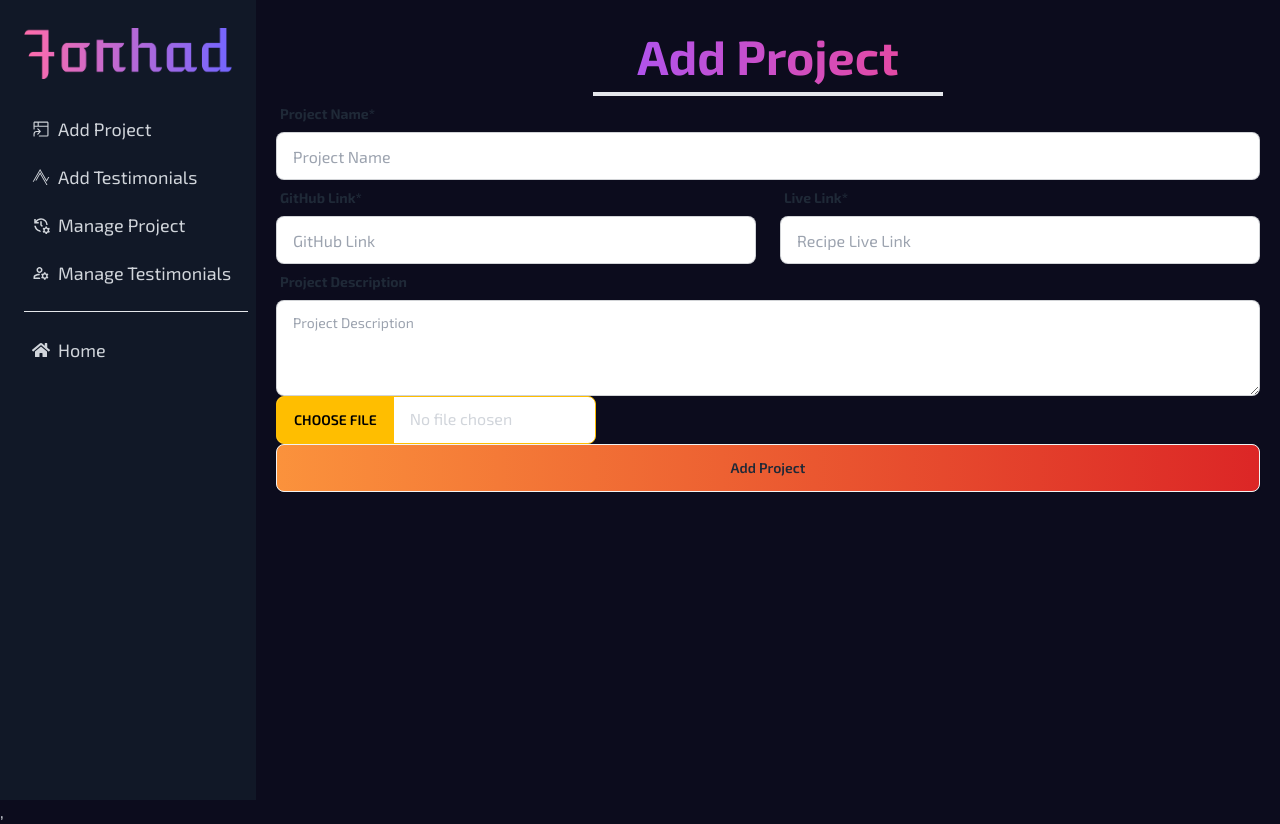
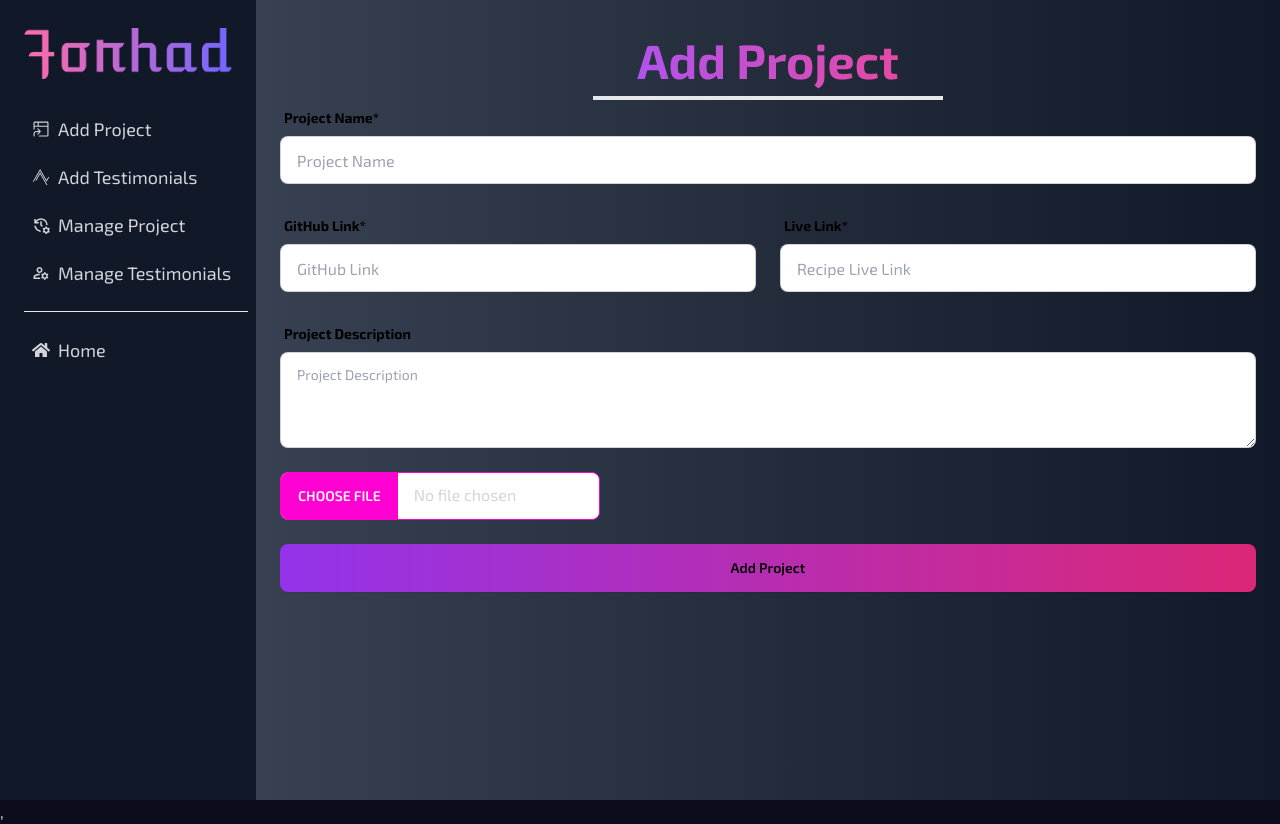
Before and after one commit to forhadhossen1/Forhad-Hossen, a React (Vite) app: page /dashboard/addProject in a window 1280 px wide. Built offline with nearby package versions, Linux system fonts and the light colour scheme.

Commit message:
modify this react form

```diff
--- a/src/Layouts/Dashboard.jsx
+++ b/src/Layouts/Dashboard.jsx
@@ -34,7 +34,7 @@ const Dashboard = () => {
                 </div>
             </div>
 
-            <div className='flex-1 m-5 '>
+            <div className='flex-1 p-6 bg-gradient-to-r from-gray-700 to-gray-900'>
                 <Outlet></Outlet>
             </div>
 
--- a/src/Pages/Dashboard/AddProject.jsx
+++ b/src/Pages/Dashboard/AddProject.jsx
@@ -5,14 +5,14 @@ const AddProject = () => {
     const onSubmit = (data) => console.log(data)
 
     return (
-        <div>
+        <div className="">
             <h2 className="text-4xl md:text-5xl font-bold text-center border-b-4 max-w-[350px] p-3 mx-auto text-transparent bg-clip-text bg-gradient-to-r from-purple-500 to-pink-500">Add Project</h2>
 
             <div>
-                <form onSubmit={handleSubmit(onSubmit)}>
+                <form onSubmit={handleSubmit(onSubmit)} className="space-y-6">
                     <div className="form-control w-full ">
                         <label className="label">
-                            <span className="label-text font-bold">Project Name*</span>
+                            <span className="label-text font-bold text-black">Project Name*</span>
                         </label>
                         <input {...register("ProjectName", { required: true })}
                             type="text" placeholder="Project Name" className="input input-bordered w-full " />
@@ -21,7 +21,7 @@ const AddProject = () => {
                     <div className="felx-col md:flex gap-6">
                         <div className="form-control w-1/2 ">
                             <label className="label">
-                                <span className="label-text font-bold">GitHub Link*</span>
+                                <span className="label-text font-bold text-black">GitHub Link*</span>
                             </label>
                             <input {...register("GitHubLink", { required: true })}
                                 type="text" placeholder="GitHub Link" className="input input-bordered w-full " />
@@ -29,7 +29,7 @@ const AddProject = () => {
 
                         <div className="form-control w-full md:w-1/2">
                             <label className="label">
-                                <span className="label-text font-bold">Live Link*</span>
+                                <span className="label-text font-bold text-black">Live Link*</span>
                             </label>
                             <input {...register("LiveLink", { required: true })}
                                 type="text" placeholder="Recipe Live Link" className="input input-bordered w-full " />
@@ -38,18 +38,18 @@ const AddProject = () => {
 
                     <div className="form-control">
                         <label className="label">
-                            <span className="label-text font-bold">Project Description</span>
+                            <span className="label-text font-bold text-black">Project Description</span>
                         </label>
                         <textarea {...register("ProjectDescription")}
                             className="textarea textarea-bordered h-24" placeholder="Project Description"></textarea>
                     </div>
 
                     <div>
-                        <input type="file" {...register("image", { required: true })} className="file-input file-input-bordered file-input-warning w-full max-w-xs" />
+                        <input type="file" {...register("image", { required: true })} className="file-input file-input-bordered file-input-secondary w-full max-w-xs" />
                     </div>
 
                     {/* <input  className="btn btn-block" type="submit" /> */}
-                    <button className="btn btn-block bg-gradient-to-r from-orange-400 to-red-600" >Add Project</button>
+                    <button className="btn btn-block bg-gradient-to-r from-purple-600 to-pink-600 border-none text-black" >Add Project</button>
                 </form>
             </div>
         </div>
```
